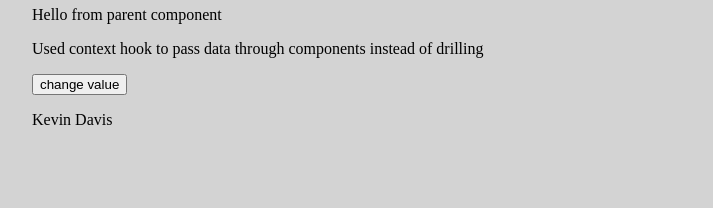
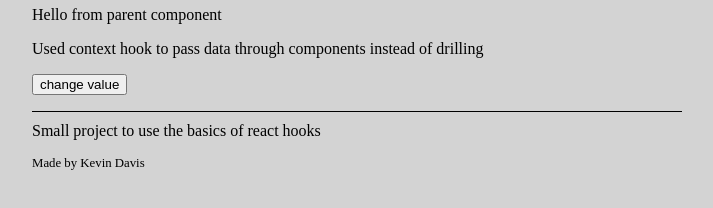
Before and after one commit to KevinD25/FirstGatsbyBlog, a Gatsby site: page /about in a window 1280 px wide. Shown: the part 120-328 px from the top of the page, without its empty margins (283-996 px from the left). Built offline with nearby package versions, Linux system fonts and the light colour scheme; Gatsby itself is replaced by a stand-in of ours.

Commit message:
Small changes to about page

```diff
--- a/src/components/contextex.js
+++ b/src/components/contextex.js
@@ -9,7 +9,7 @@ export function Contextex() {
       <p>
         Used context hook to pass data through components instead of drilling
       </p>
-      <button onClick={() => setValue("hey")}>change value</button>
+      <button onClick={() => setValue("Pointbreak.co")}>change value</button>
     </div>
   )
 }
--- a/src/pages/about.js
+++ b/src/pages/about.js
@@ -11,7 +11,8 @@ export default function About() {
       <Layout>
         <Contextex></Contextex>
 
-        <p>Kevin Davis</p>
+        <p style={{borderTop:`1px solid`, paddingTop: `10px` }}>Small project to use the basics of react hooks</p>
+        <p style={{fontSize:`80%`}}>Made by Kevin Davis</p>
       </Layout>
     </UserContext.Provider>
   )
```
